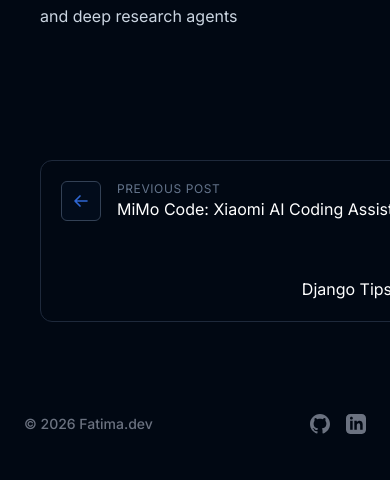
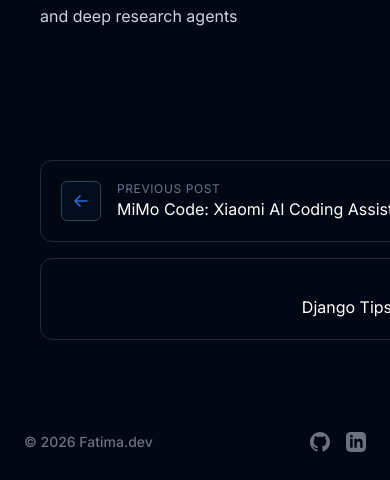
Before and after one commit to fatiimahoseini/fatima-dev, a Django app: a page that uses blog/templates/blog/blog_detail.html in a window 390 px wide; the page is wider, and only the part inside the window is pictured. Shown: the part 2917-3397 px from the top of that part. Before the commit the page ends 3351 px from the top of that part, so only its background shows below. Run offline with Django 5.2, Linux system fonts and the light colour scheme; data comes from the database, SQL or seed files in the repository; both versions use the stored data as it was after the commit; some libraries are stand-ins or nearby versions.

Commit message:
changed next/previous posts design

```diff
--- a/blog/templates/blog/blog_detail.html
+++ b/blog/templates/blog/blog_detail.html
@@ -156,14 +156,12 @@
   {% if previous_post or next_post %}
   <div class="mt-16 pt-10 grid lg:grid-cols-12">
     <div class="lg:col-span-9 lg:col-start-4">
-      <div
-        class="grid md:grid-cols-2 border border-slate-800 rounded-xl overflow-hidden"
-      >
+      <div class="grid md:grid-cols-2 gap-4">
         <!-- Previous -->
         {% if previous_post %}
         <a
           href="{% url 'blog_detail' previous_post.slug %}"
-          class="group flex items-center gap-4 p-5 hover:bg-cardHover/30 transition md:border-r md:border-slate-800"
+          class="group flex items-center gap-4 p-5 border border-slate-800 rounded-xl hover:bg-cardHover/30 transition"
         >
           <div
             class="w-10 h-10 flex items-center bg-cardHover/50 justify-center border border-slate-700 rounded-md flex-shrink-0"
@@ -201,7 +199,7 @@
         {% if next_post %}
         <a
           href="{% url 'blog_detail' next_post.slug %}"
-          class="group flex items-center justify-end gap-4 p-5 hover:bg-cardHover/30 transition text-right"
+          class="group flex items-center justify-end gap-4 p-5 border border-slate-800 rounded-xl hover:bg-cardHover/30 transition text-right"
         >
           <div class="min-w-0">
             <div class="text-xs uppercase tracking-wider text-slate-500">
```
Also changed, not shown: db.sqlite3.
